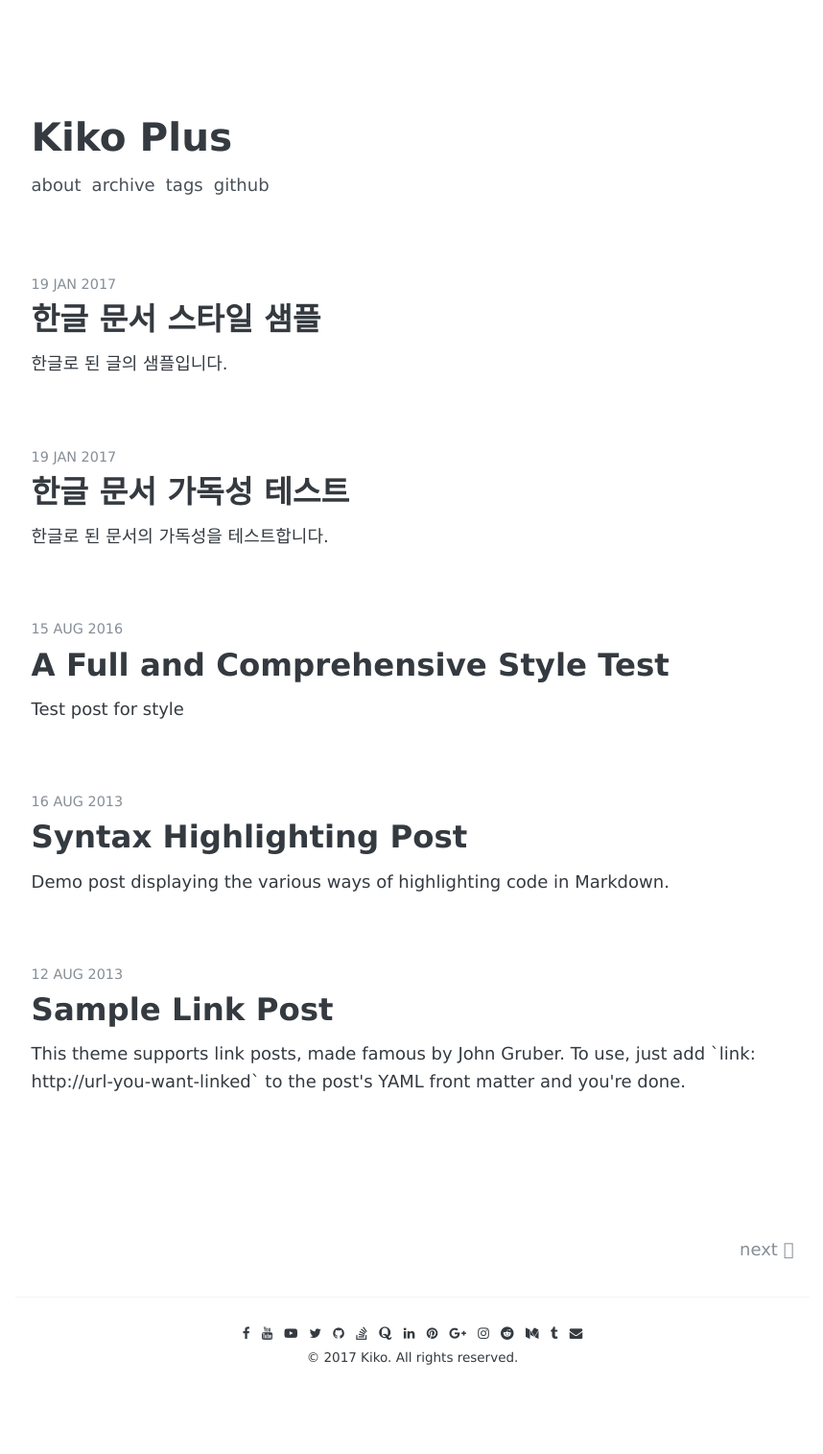
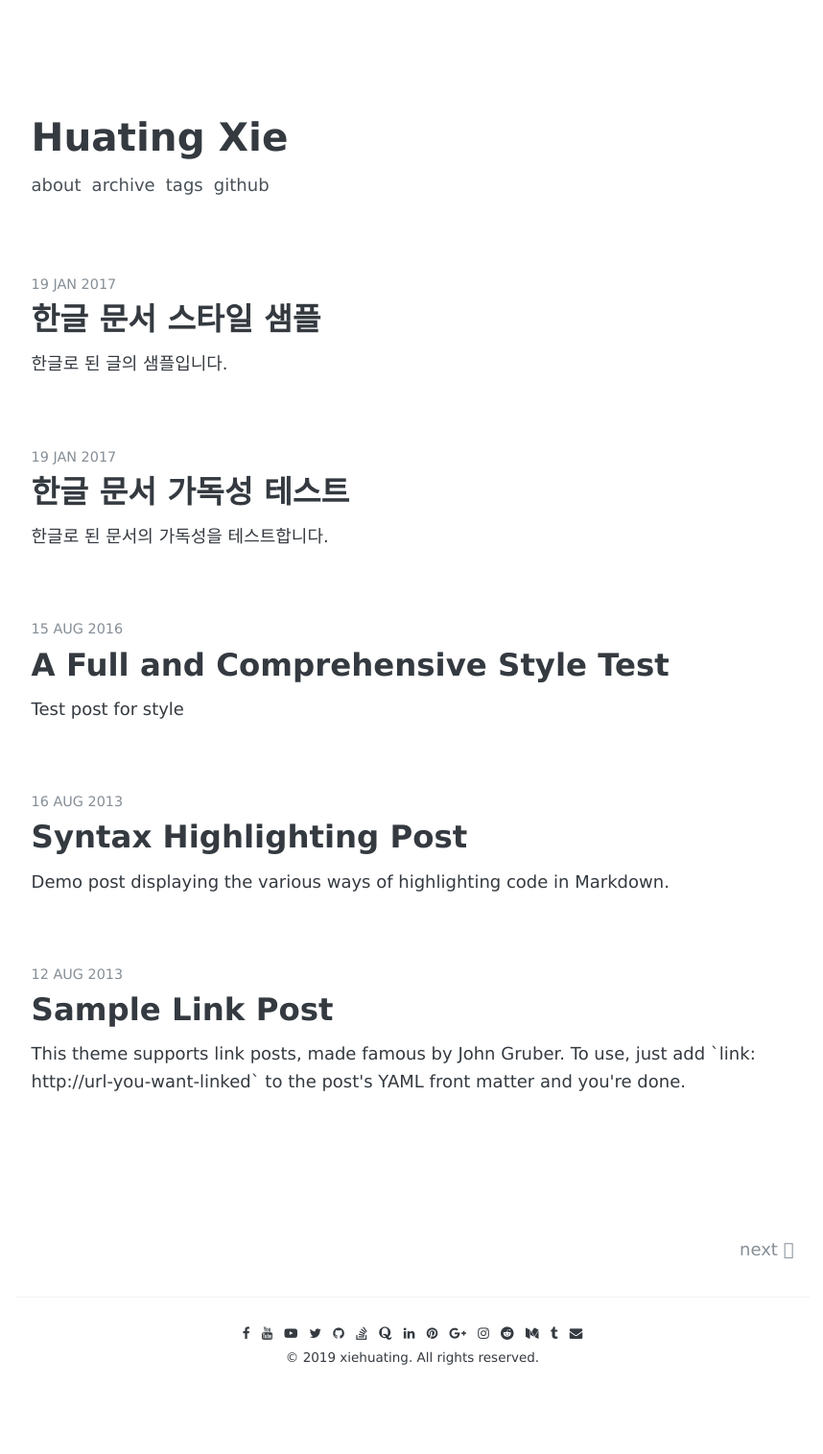
Before and after one commit to xiehuating/xiehuating.github.io, a Jekyll site: the page built from index.html, in a window 1280 px wide. Shown: the whole page at 96% size, without its empty margins (210-1068 px from the left). Built offline with Jekyll 4.4.1, drawn with Linux system fonts in a browser that asks for light colours; some web fonts are replaced; the list of posts is cut into pages by our own code.

Commit message:
config Kiko Plus Theme

```diff
--- a/_config.yml
+++ b/_config.yml
@@ -3,7 +3,7 @@
 # # # # # # # # # # # # #
 
 # Basic
-name:               "Kiko Plus"
+name:               "Huating Xie"
 
 author:
   facebook:         your-id
@@ -20,11 +20,11 @@ author:
   reddit:           your-id
   medium:           your-id
   tumblr:           your-id
-  email:            your-id@your-email.com
+  email:            xiehuating@gmail.com
 
 copyright:
-  year:             2017
-  name:             Kiko
+  year:             2019
+  name:             xiehuating
 
 # Google-analytics
 google-analytics:
@@ -32,10 +32,10 @@ google-analytics:
 
 # Disqus
 disqus:
-  id:               "kiko-plus"
+  id:               "xiehuating"
 
 # URL
-url:                "https://AWEEKJ.github.io" # the base hostname & protocol for your site
+url:                "https://xiehuating.github.io" # the base hostname & protocol for your site
 # url:                "http://localhost:4000" # use this url when you develop
 baseurl:            "/Kiko-plus" # the subpath of your site, e.g. /blog
 
```
